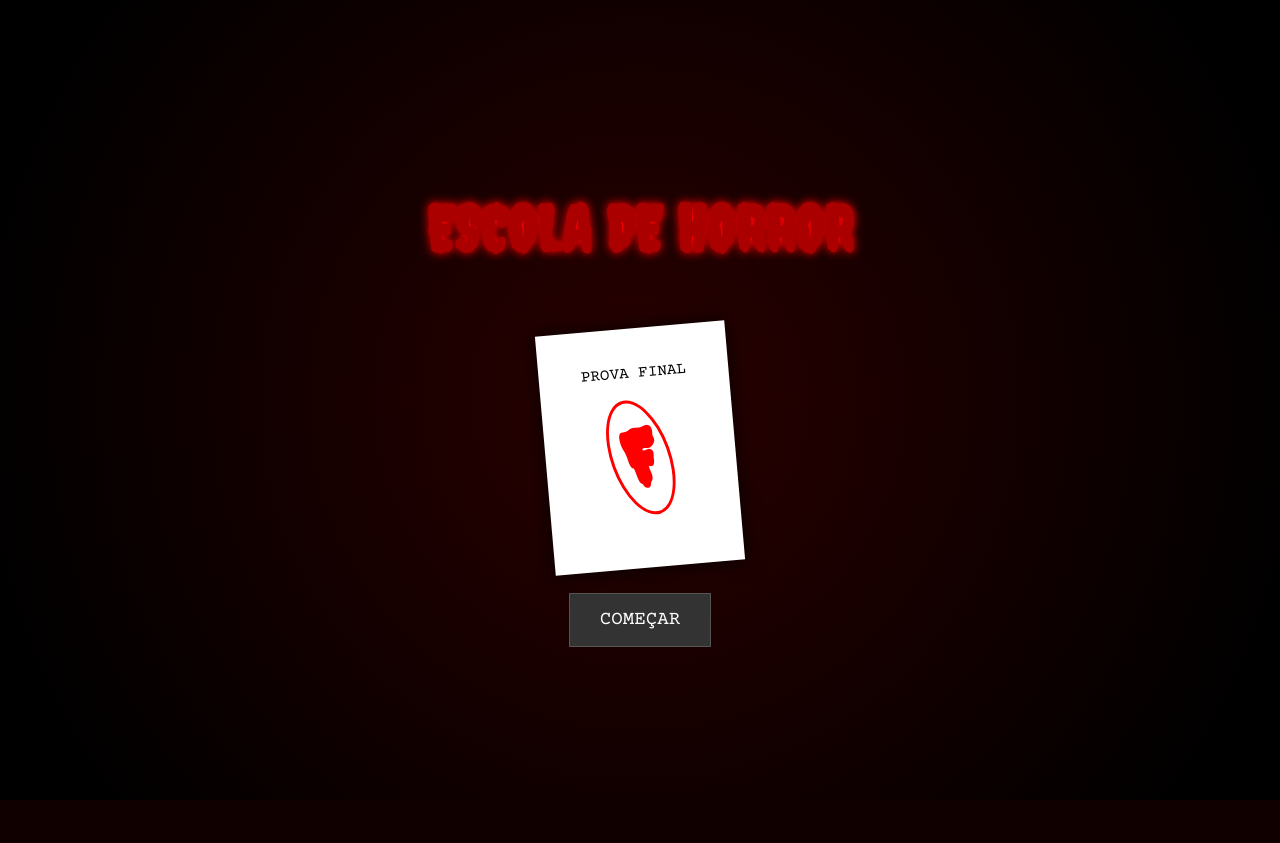
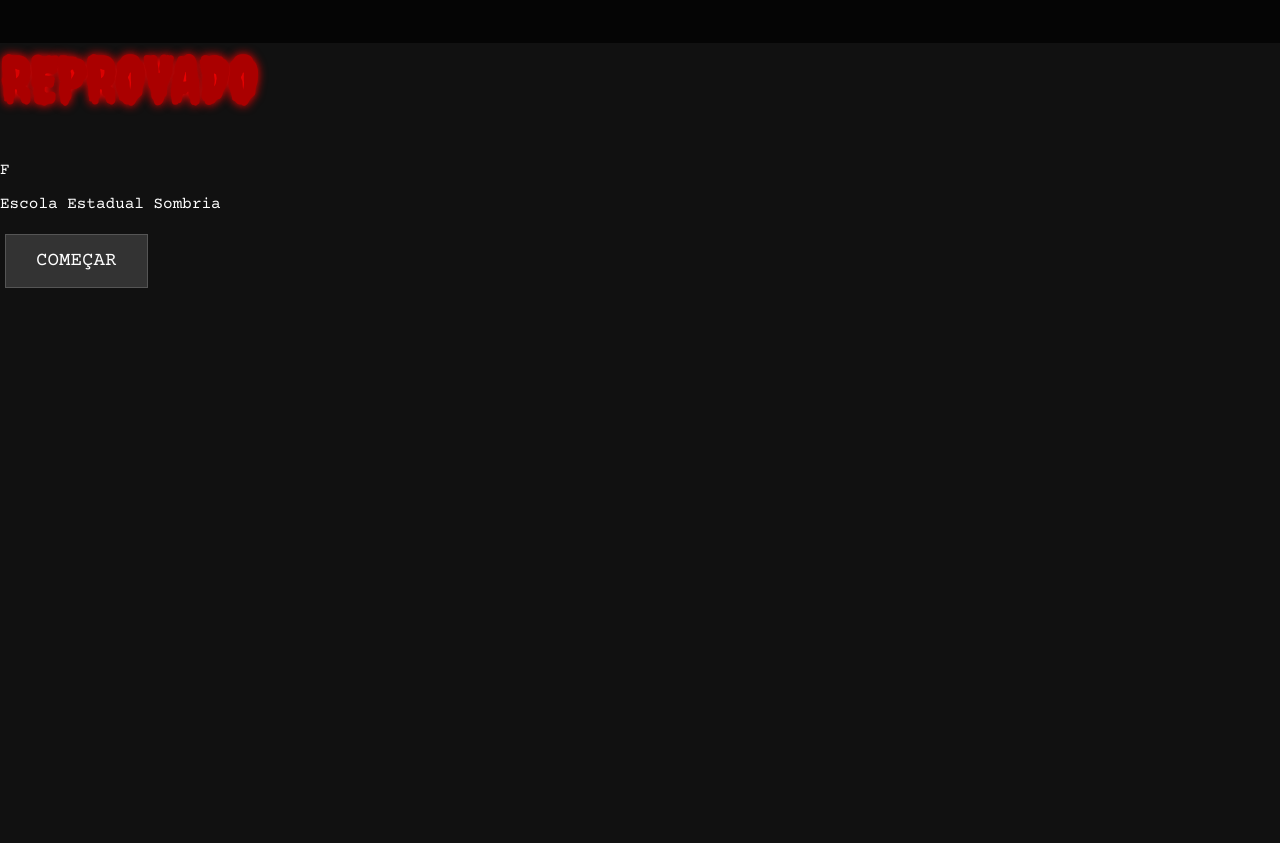
Before and after one commit to preroboi7-png/schoolterros, a Flask app: page / in a window 1280 px wide. Before the commit the page ends 800 px from the top, so only its background shows below. Run offline with Flask 3, Linux system fonts and the light colour scheme.

Commit message:
Update index.html

```diff
--- a/templates/index.html
+++ b/templates/index.html
@@ -3,48 +3,52 @@
 <head>
     <meta charset="UTF-8">
     <meta name="viewport" content="width=device-width, initial-scale=1.0">
-    <title>School of F - Horror Game</title>
-    <link rel="stylesheet" href="{{ url_for('static', filename='style.css') }}">
+    <title>Escola Noturna</title>
+    <link rel="stylesheet" href="style.css">
 </head>
 <body>
 
-    <div id="menu-screen">
-        <h1>ESCOLA DE HORROR</h1>
-        <div class="grade-paper">
-            <p>PROVA FINAL</p>
-            <h2 class="grade-f">F</h2>
+    <div id="game-container">
+        <div id="background-layer">
+            <div id="moon"></div>
         </div>
-        <button id="start-btn">COMEÇAR</button>
-    </div>
 
-    <div id="dialogue-screen" class="hidden">
-        <p id="typing-text"></p>
-    </div>
+        <div id="world"></div>
 
-    <div id="game-over-screen" class="hidden">
-        <h1>VOCÊ MORREU</h1>
-        <div class="options">
+        <div id="ui-layer">
+            <div id="paper-counter" class="hidden">Páginas: <span id="count">0</span>/15</div>
+            <div id="dialogue-box" class="hidden"></div>
+            <div id="interaction-prompt" class="hidden">Pressione [E]</div>
+        </div>
+
+        <div id="black-screen" class="hidden">
+            <div id="intro-text"></div>
+        </div>
+
+        <div id="start-screen">
+            <div class="menu-content">
+                <h1>REPROVADO</h1>
+                <div class="f-grade">F</div>
+                <p>Escola Estadual Sombria</p>
+                <button id="btn-start">COMEÇAR</button>
+            </div>
+        </div>
+
+        <div id="game-over-screen" class="hidden">
+            <h1>VOCÊ MORREU</h1>
+            <button onclick="location.reload()">Recomeçar</button>
             <button onclick="location.reload()">Voltar ao Menu</button>
-            <button onclick="startGame(true)">Recomeçar do Início</button>
-            <button id="restart-window-btn" class="hidden" onclick="restartFromWindow()">Recomeçar da Janela</button>
         </div>
     </div>
 
-    <div id="game-container" class="hidden">
-        <canvas id="game-canvas"></canvas>
-        <img id="player-sprite" src="{{ url_for('static', filename='player/parada.gif') }}" alt="Player">
-        <img id="monster-sprite" src="{{ url_for('static', filename='monster/andar.gif') }}" class="hidden" alt="Monster">
-        <div id="hud">Páginas: <span id="paper-count">0</span>/15</div>
-    </div>
+    <audio id="audio-inicial" src="inicial.mp3" loop></audio>
+    <audio id="audio-vinhas" src="player/vinhas.mp3"></audio>
+    <audio id="audio-grito" src="player/grito.mp3"></audio>
+    <audio id="audio-janela" src="player/janela.mp3"></audio>
+    <audio id="audio-passos-monster" src="monster/passosmonster.mp3" loop></audio>
+    <audio id="audio-monster-ataque" src="monster/monsterataque.mp3"></audio>
+    <audio id="audio-player-dead" src="player/playerdead.mp3"></audio>
 
-    <audio id="audio-inicial" src="{{ url_for('static', filename='inicial.mp3') }}" loop></audio>
-    <audio id="audio-vinhas" src="{{ url_for('static', filename='player/vinhas.mp3') }}"></audio>
-    <audio id="audio-grito" src="{{ url_for('static', filename='player/grito.mp3') }}"></audio>
-    <audio id="audio-janela" src="{{ url_for('static', filename='player/janela.mp3') }}"></audio>
-    <audio id="audio-passos-monster" src="{{ url_for('static', filename='monster/passosmonster.mp3') }}" loop></audio>
-    <audio id="audio-monster-ataque" src="{{ url_for('static', filename='monster/monsterataque.mp3') }}"></audio>
-    <audio id="audio-player-dead" src="{{ url_for('static', filename='player/playerdead.mp3') }}"></audio>
-
-    <script src="{{ url_for('static', filename='script.js') }}"></script>
+    <script src="script.js"></script>
 </body>
 </html>
```
